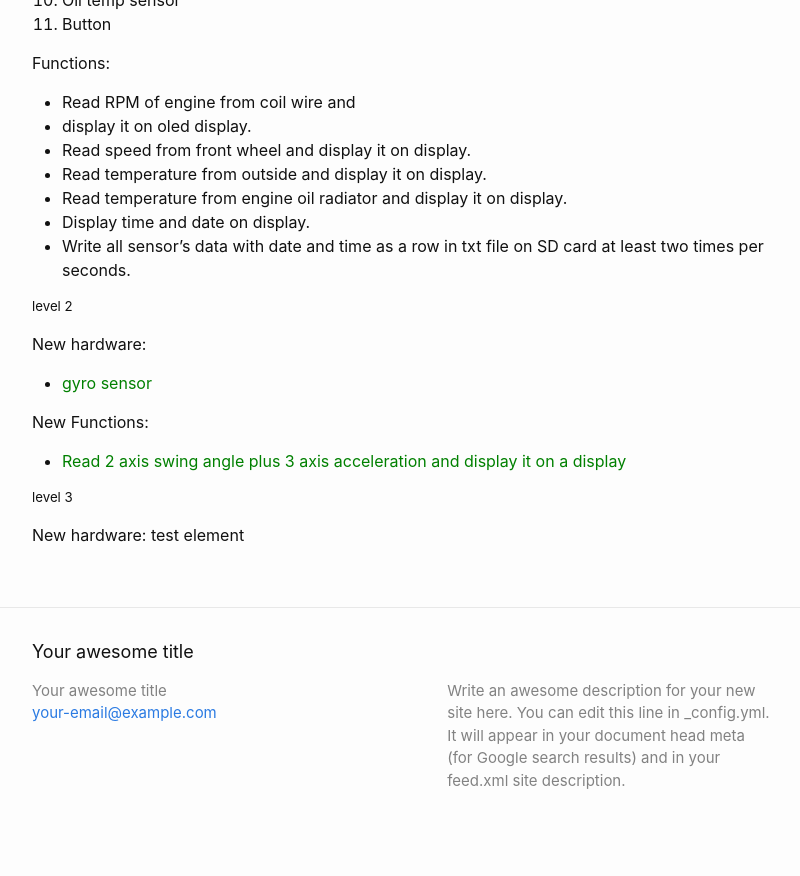
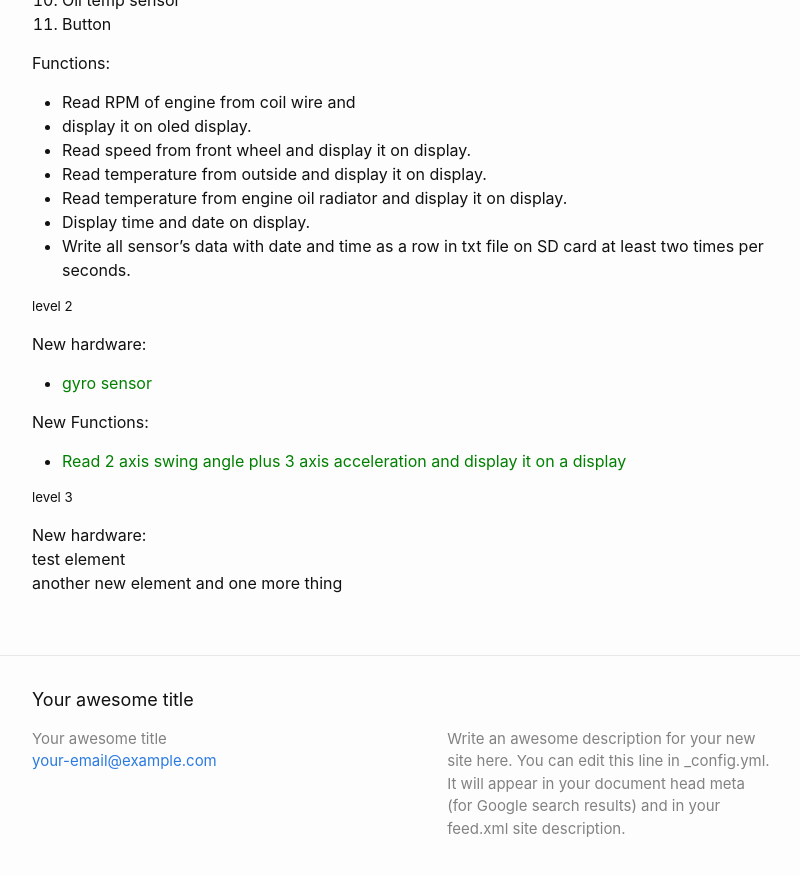
Before and after one commit to exMagic/MagicGarage.github.io, a Jekyll site: the page built from _posts/2018-03-11-exScooter.md, in a window 1280 px wide and 900 px high, scrolled down 574 px. Shown: the top 876 px of the window, without its empty margins (238-1038 px from the left). Built offline with Jekyll 4.4.1, drawn with Linux system fonts in a browser that asks for light colours; before the commit the page ends 1426 px from its top, so only the background shows below that.

Commit message:
one more thing

```diff
--- a/_posts/2018-03-11-exScooter.md
+++ b/_posts/2018-03-11-exScooter.md
@@ -45,3 +45,4 @@
 ##### level 3
 New hardware:
 test element
+another new element and one more thing
```
